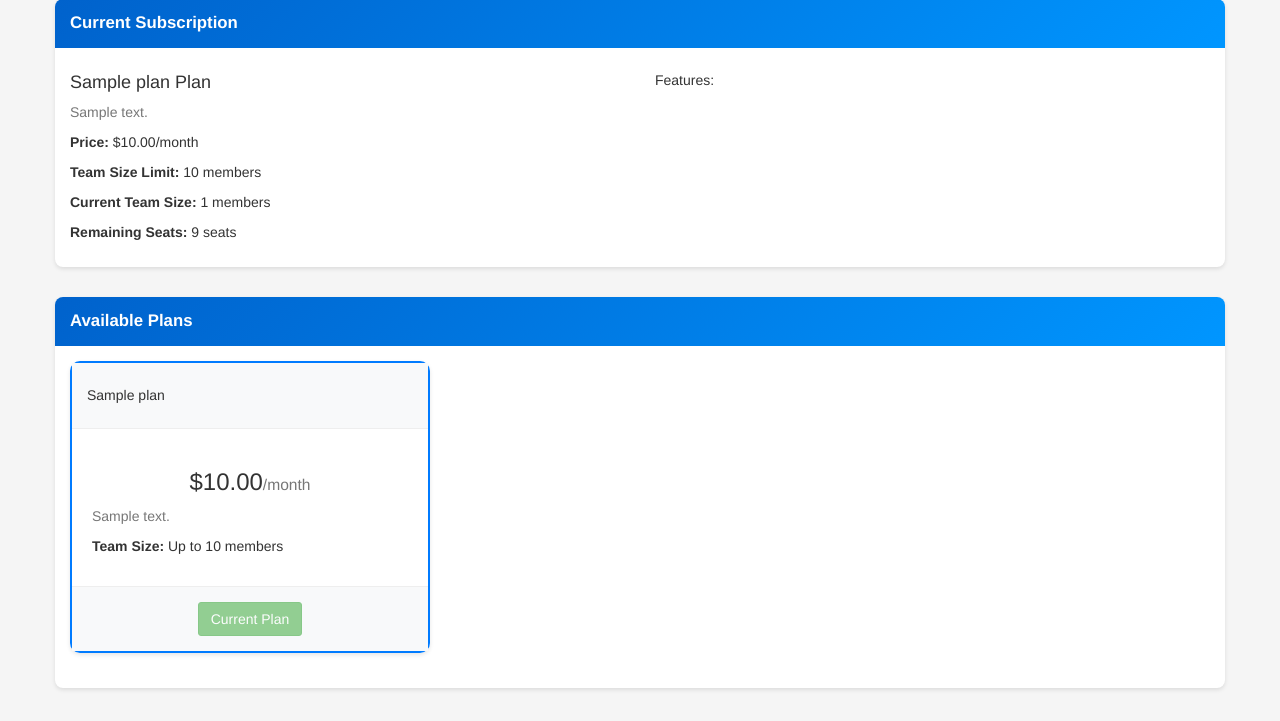
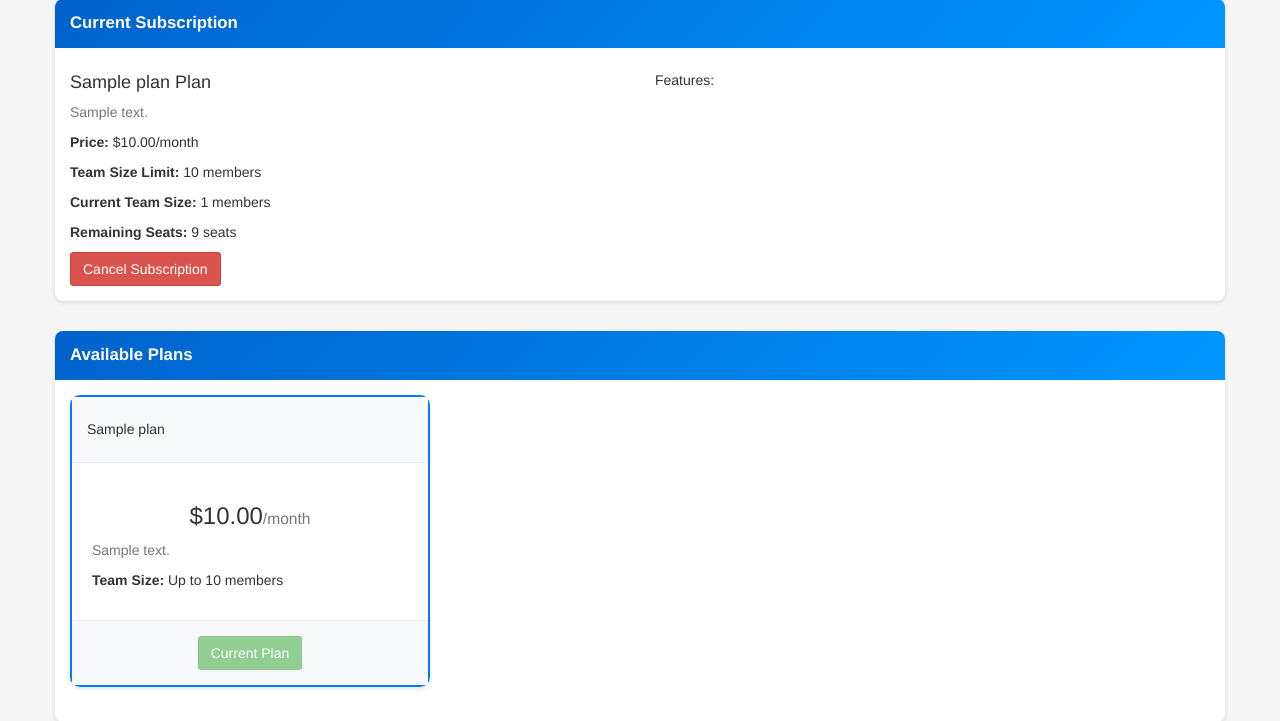
Before and after one commit to jlai263/QHelpDesk, a Flask app: page /admin/manage in a window 1280 px wide. Shown: the part 707-1428 px from the top of the page. Before the commit the page ends 1400 px from the top, so only its background shows below. Run offline with Flask 3, Linux system fonts and the light colour scheme; a user stored in the database is signed in; tables that the repository leaves empty hold one stand-in row (values such as "Sample post"); some libraries are stand-ins or nearby versions.

Commit message:
Add subscription cancellation and prevent switching to free plan while on paid plan

```diff
--- a/app/admin/routes.py
+++ b/app/admin/routes.py
@@ -580,3 +580,52 @@ def stripe_webhook():
     except Exception as e:
         print(f'Stripe webhook error: {str(e)}')
         return jsonify({'error': str(e)}), 400
+
+@bp.route('/subscription/cancel', methods=['POST'])
+@login_required
+@admin_required
+def cancel_subscription():
+    """Cancel the current subscription and revert to free plan at the end of the billing period"""
+    org = current_user.organization
+    if not org:
+        flash('No organization found.', 'danger')
+        return redirect(url_for('admin.manage_organization'))
+
+    try:
+        # Get the free plan
+        free_plan = SubscriptionPlan.query.filter_by(name='Free').first()
+        if not free_plan:
+            flash('Unable to cancel subscription: Free plan not found.', 'danger')
+            return redirect(url_for('admin.manage_organization'))
+
+        # Only proceed if on a paid plan
+        if org.subscription_plan and org.subscription_plan.price > 0:
+            # Mark current subscription as cancelled but keep it active until the end of the period
+            if org.current_subscription:
+                org.current_subscription.status = 'cancelled'
+                # The end_date will be set when the subscription actually ends
+
+                # Create a pending free subscription
+                next_subscription = Subscription(
+                    organization_id=org.id,
+                    plan_id=free_plan.id,
+                    status='pending',
+                    start_date=org.current_subscription.next_billing_date,  # Start when current subscription ends
+                    next_billing_date=None  # Free plan has no billing
+                )
+                db.session.add(next_subscription)
+
+                # Note: The organization's subscription_plan_id will be updated when the subscription actually ends
+
+                db.session.commit()
+                flash('Your subscription has been cancelled. You will be moved to the Free plan at the end of your current billing period.', 'info')
+            else:
+                flash('No active subscription found.', 'warning')
+        else:
+            flash('No paid subscription to cancel.', 'warning')
+
+    except Exception as e:
+        db.session.rollback()
+        flash(f'Error cancelling subscription: {str(e)}', 'danger')
+
+    return redirect(url_for('admin.manage_organization'))
--- a/app/templates/admin/manage_organization.html
+++ b/app/templates/admin/manage_organization.html
@@ -169,6 +169,15 @@
                                 <p><strong>Team Size Limit:</strong> {% if organization.subscription_plan.name == 'Enterprise' %}Unlimited{% else %}{{ organization.subscription_plan.team_size_limit }}{% endif %} members</p>
                                 <p><strong>Current Team Size:</strong> {{ members|length }} members</p>
                                 <p><strong>Remaining Seats:</strong> {% if organization.subscription_plan.name == 'Enterprise' %}Unlimited{% else %}{{ organization.subscription_plan.team_size_limit - members|length }}{% endif %} seats</p>
+
+                                {% if organization.subscription_plan.price > 0 %}
+                                    <form action="{{ url_for('admin.cancel_subscription') }}" method="post" class="mt-3" onsubmit="return confirm('Are you sure you want to cancel your subscription? You will be downgraded to the Free plan at the end of your current billing period.');">
+                                        <input type="hidden" name="csrf_token" value="{{ csrf_token() }}">
+                                        <button type="submit" class="btn btn-danger">
+                                            Cancel Subscription
+                                        </button>
+                                    </form>
+                                {% endif %}
                             </div>
                             <div class="col-md-6">
                                 <h5>Features:</h5>
@@ -213,6 +222,11 @@
                                             <button class="btn btn-success" disabled>Current Plan</button>
                                         {% else %}
                                             {% if plan.price > 0 %}
+                                                {% if organization.subscription_plan and organization.subscription_plan.price > 0 %}
+                                                    <button class="btn btn-secondary" disabled title="Please cancel your current subscription before switching to a different plan">
+                                                        Switch Plan
+                                                    </button>
+                                                {% else %}
                                                     <div class="stripe-payment-container">
                                                         <input type="hidden" name="csrf_token" value="{{ csrf_token() }}">
                                                         <button type="button" class="btn btn-primary subscribe-button"
@@ -222,6 +236,12 @@
                                                             Subscribe for ${{ "%.2f"|format(plan.price) }}/month
                                                         </button>
                                                     </div>
+                                                {% endif %}
+                                            {% else %}
+                                                {% if organization.subscription_plan and organization.subscription_plan.price > 0 %}
+                                                    <button class="btn btn-secondary" disabled title="Please cancel your current subscription to switch to the Free plan">
+                                                        Switch to Free Plan
+                                                    </button>
                                                 {% else %}
                                                     <form action="{{ url_for('admin.change_plan', plan_id=plan.id) }}" method="post">
                                                         <input type="hidden" name="csrf_token" value="{{ csrf_token() }}">
@@ -229,6 +249,7 @@
                                                             Select Free Plan
                                                         </button>
                                                     </form>
+                                                {% endif %}
                                             {% endif %}
                                         {% endif %}
                                     </div>
```
Lines whose indentation alone changed are shown as unchanged.
